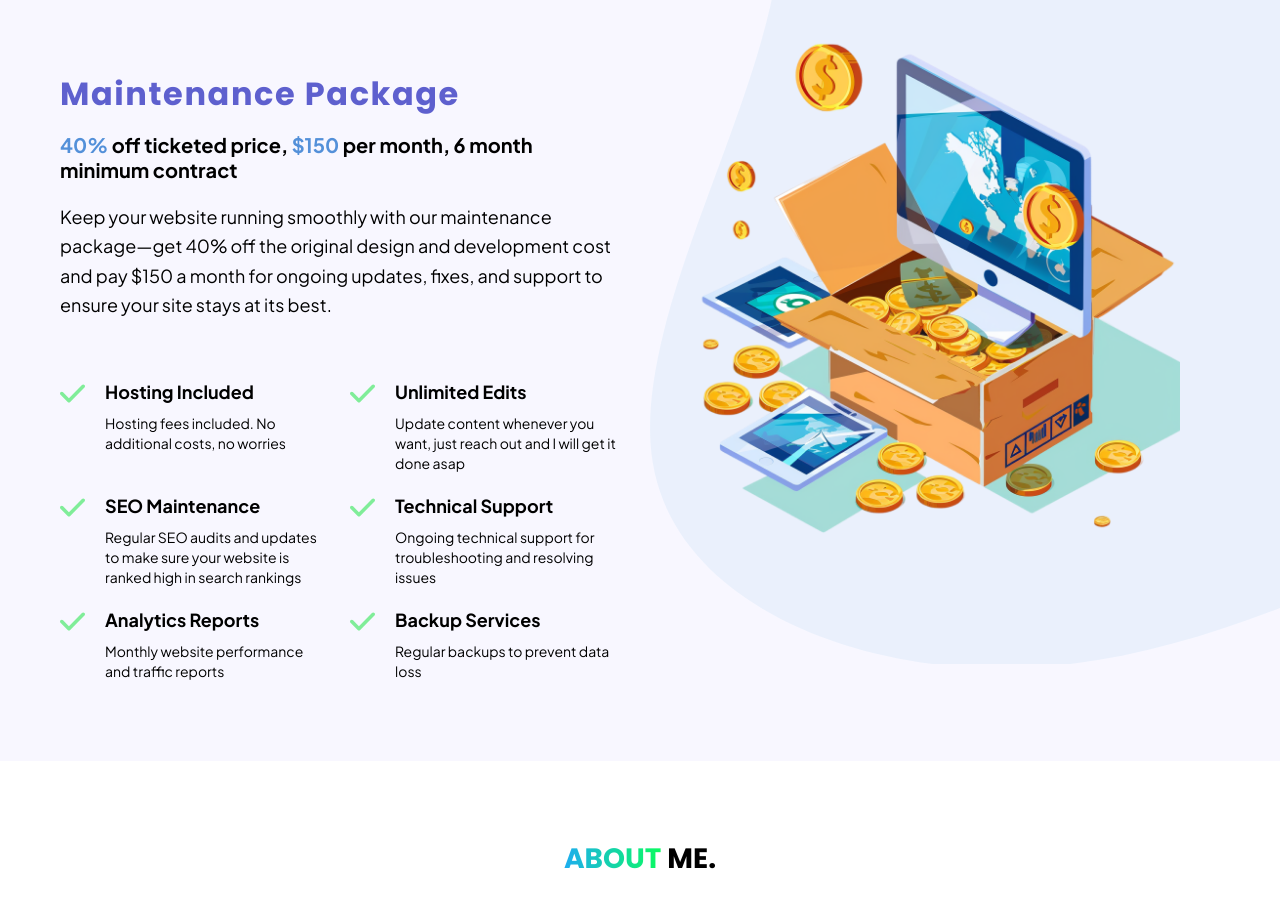
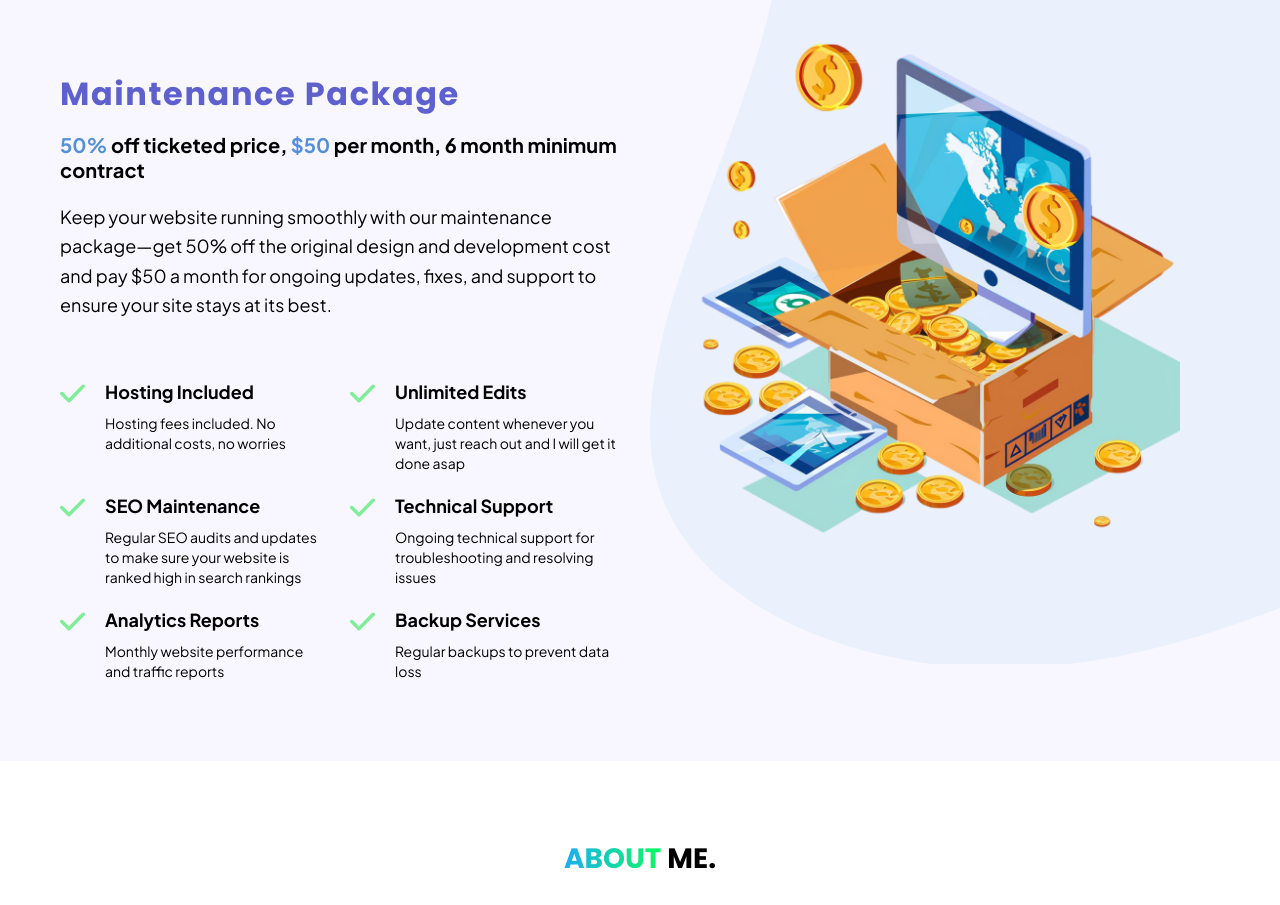
Before and after one commit to JreyIV/chicago-creative-web-designs, a React (Vite) app: page / in a window 1280 px wide. Shown: the part 3478-4383 px from the top of the page. Built offline with nearby package versions, Linux system fonts and the light colour scheme.

Commit message:
changed pricing
changed pricing of maintenance package

```diff
--- a/src/sections/Pricing.jsx
+++ b/src/sections/Pricing.jsx
@@ -75,14 +75,14 @@ const Pricing = () => {
               Maintenance Package
             </h3>
             <p className="font-jakarta font-bold text-xl">
-              <span className="text-brand-blue-600">40%</span> off ticketed
-              price, <span className="text-brand-blue-600">$150</span> per
-              month, 6 month minimum contract
+              <span className="text-brand-blue-600">50%</span> off ticketed
+              price, <span className="text-brand-blue-600">$50</span> per month,
+              6 month minimum contract
             </p>
             <p className="font-jakarta text-lg leading-relaxed">
               Keep your website running smoothly with our maintenance
-              package—get 40% off the original design and development cost and
-              pay $150 a month for ongoing updates, fixes, and support to ensure
+              package—get 50% off the original design and development cost and
+              pay $50 a month for ongoing updates, fixes, and support to ensure
               your site stays at its best.
             </p>
             <div className="grid grid-cols-2 max-lg:grid-cols-1 gap-5 mt-10">
```
